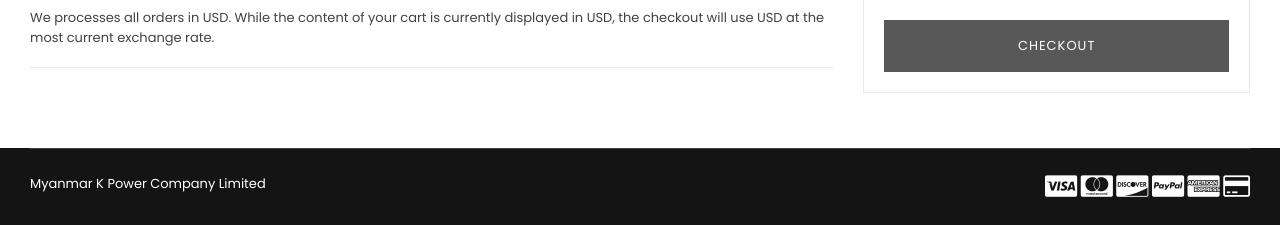
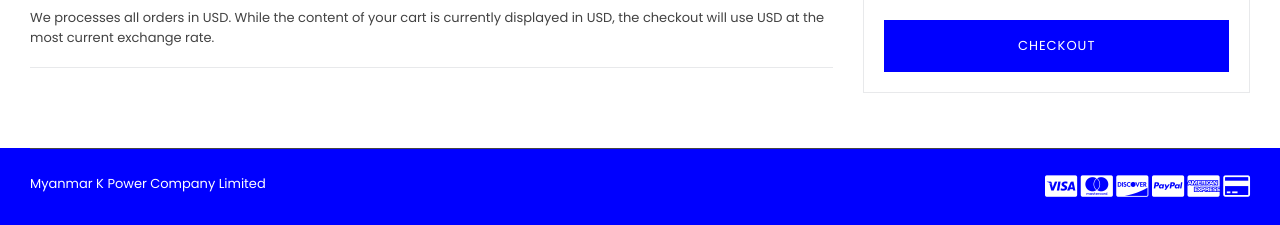
Before and after one commit to thetnaingtunerp/kpowertemplate, a plain HTML site: page cart.html in a window 1280 px wide. Shown: the part 641-866 px from the top of the page. Drawn offline with Linux system fonts and the light colour scheme; files whose address does not match are found by name.

Commit message:
change btn

```diff
--- a/cart.html
+++ b/cart.html
@@ -5,7 +5,7 @@
 <head>
 <meta http-equiv="Content-Type" content="text/html; charset=utf-8" />
 <meta http-equiv="x-ua-compatible" content="ie=edge">
-<title>Your cart &ndash; Belle Multipurpose Bootstrap 4 Template</title>
+<title>Myanmar K Power Company Limited</title>
 <meta name="description" content="description">
 <meta name="viewport" content="width=device-width, initial-scale=1">
 <!-- Favicon -->
@@ -314,7 +314,7 @@
                           <input type="checkbox" name="tearm" id="cartTearm" class="checkbox" value="tearm" required="">
                            I agree with the terms and conditions</label>
                       </p>
-                      <input type="submit" name="checkout" id="cartCheckout" class="btn btn--small-wide checkout" value="Checkout" disabled="disabled">
+                      <input type="submit" name="checkout" id="cartCheckout" class="btn btn--small-wide checkout" value="Checkout" style="background-color: blue;">
                       <!-- <div class="paymnet-img"><img src="assets/images/payment-img.jpg" alt="Payment"></div> -->
                     </div>
 
@@ -328,7 +328,7 @@
     <!--Footer-->
     <footer id="footer">
 
-        <div class="site-footer">
+        <div class="site-footer" style="background-color: blue;">
         	<div class="container">
      			<!--Footer Links-->
 
```
Also changed, not shown: login.html (+1 -1 lines), product-detail.html (+3 -3 lines).
